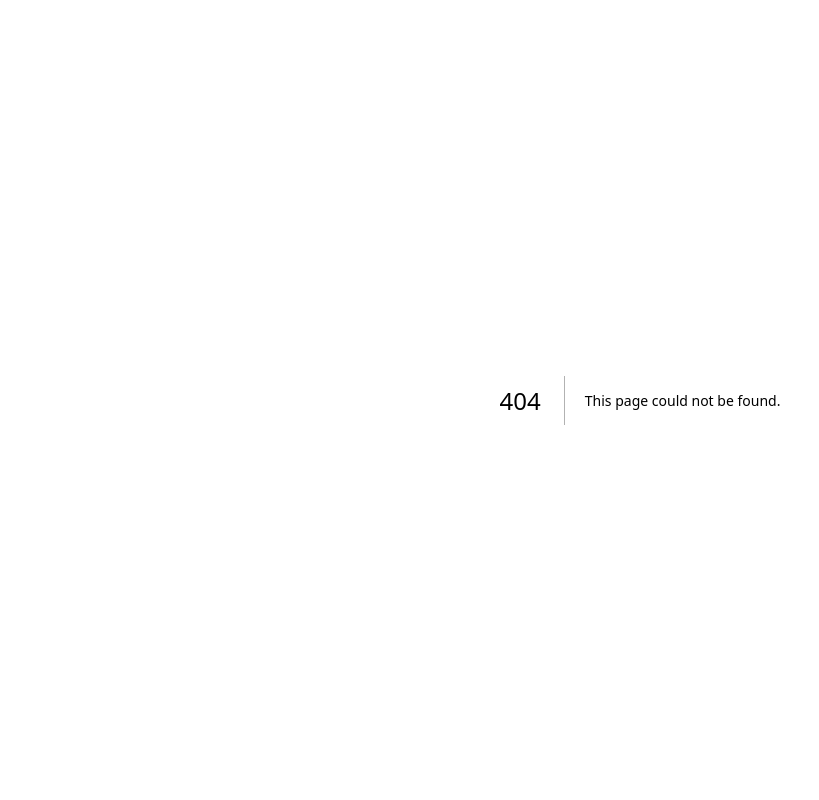
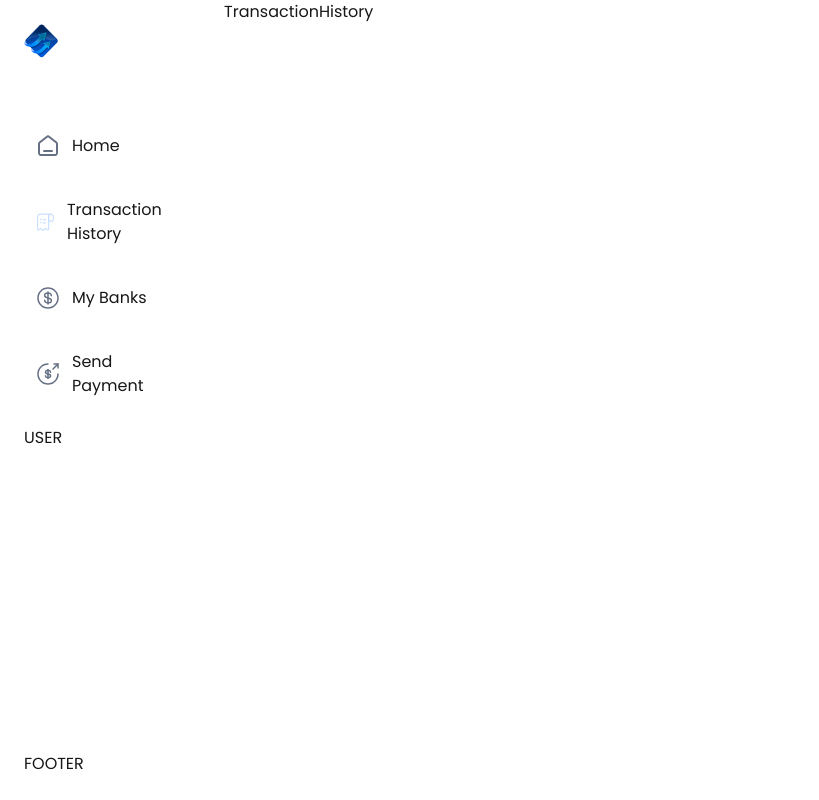
Before and after one commit to xndrbrgs/jat_bank, a Next.js app: page /transaction-history in a window 1280 px wide. Before the commit this address had no page. Shown: the whole page, without its empty margins (0-819 px from the left). Built offline with nearby package versions, Linux system fonts and the light colour scheme.

Commit message:
Adding routes

```diff
--- /dev/null
+++ b/app/(root)/my-banks/page.tsx
@@ -0,0 +1,9 @@
+import React from 'react'
+
+const MyBanks = () => {
+  return (
+    <div>MyBanks</div>
+  )
+}
+
+export default MyBanks
--- /dev/null
+++ b/app/(root)/payment-transfer/page.tsx
@@ -0,0 +1,9 @@
+import React from 'react'
+
+const PaymentTransfer = () => {
+  return (
+    <div>PaymentTransfer</div>
+  )
+}
+
+export default PaymentTransfer
--- /dev/null
+++ b/app/(root)/transaction-history/page.tsx
@@ -0,0 +1,7 @@
+import React from "react";
+
+const TransactionHistory0 = () => {
+  return <div>TransactionHistory</div>;
+};
+
+export default TransactionHistory0;
```
